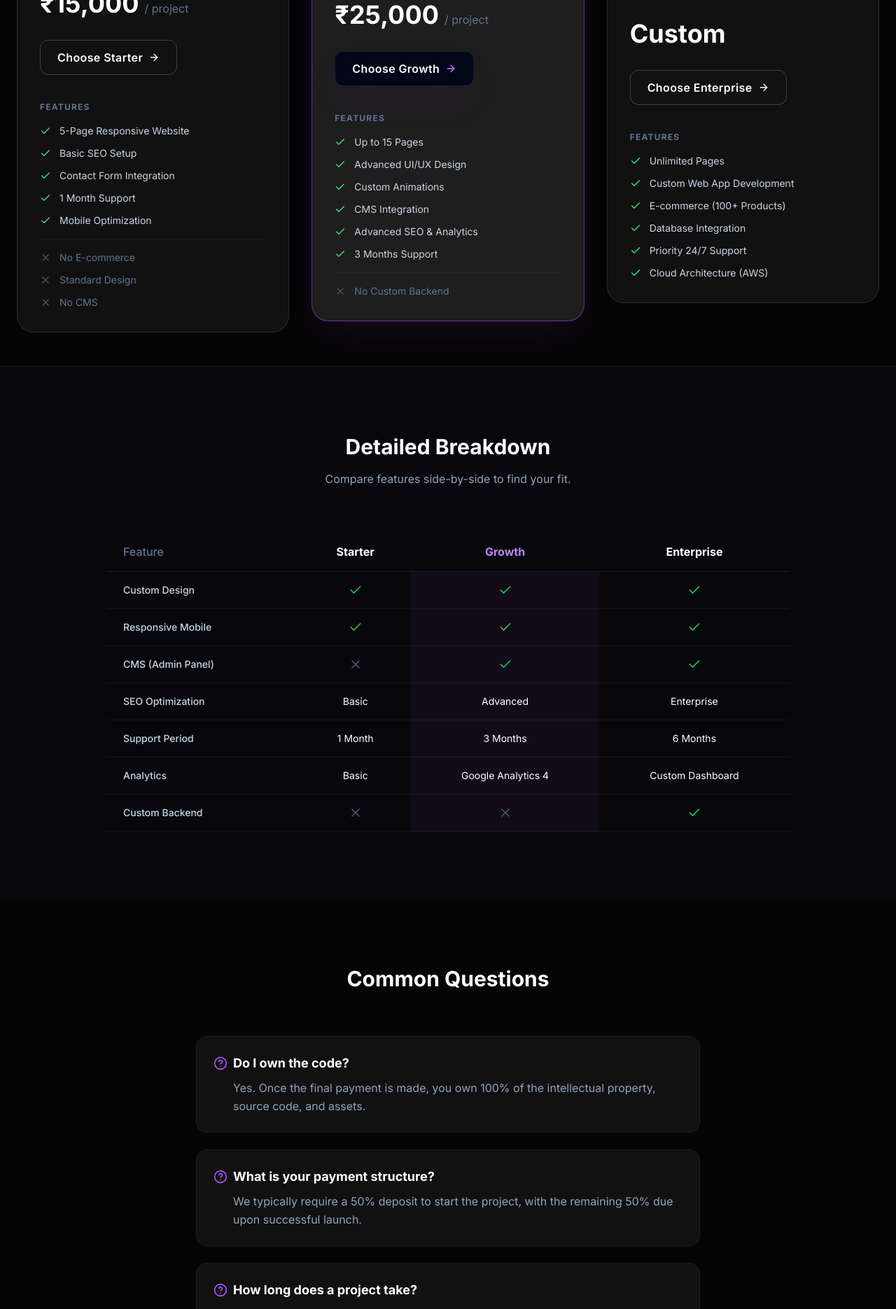
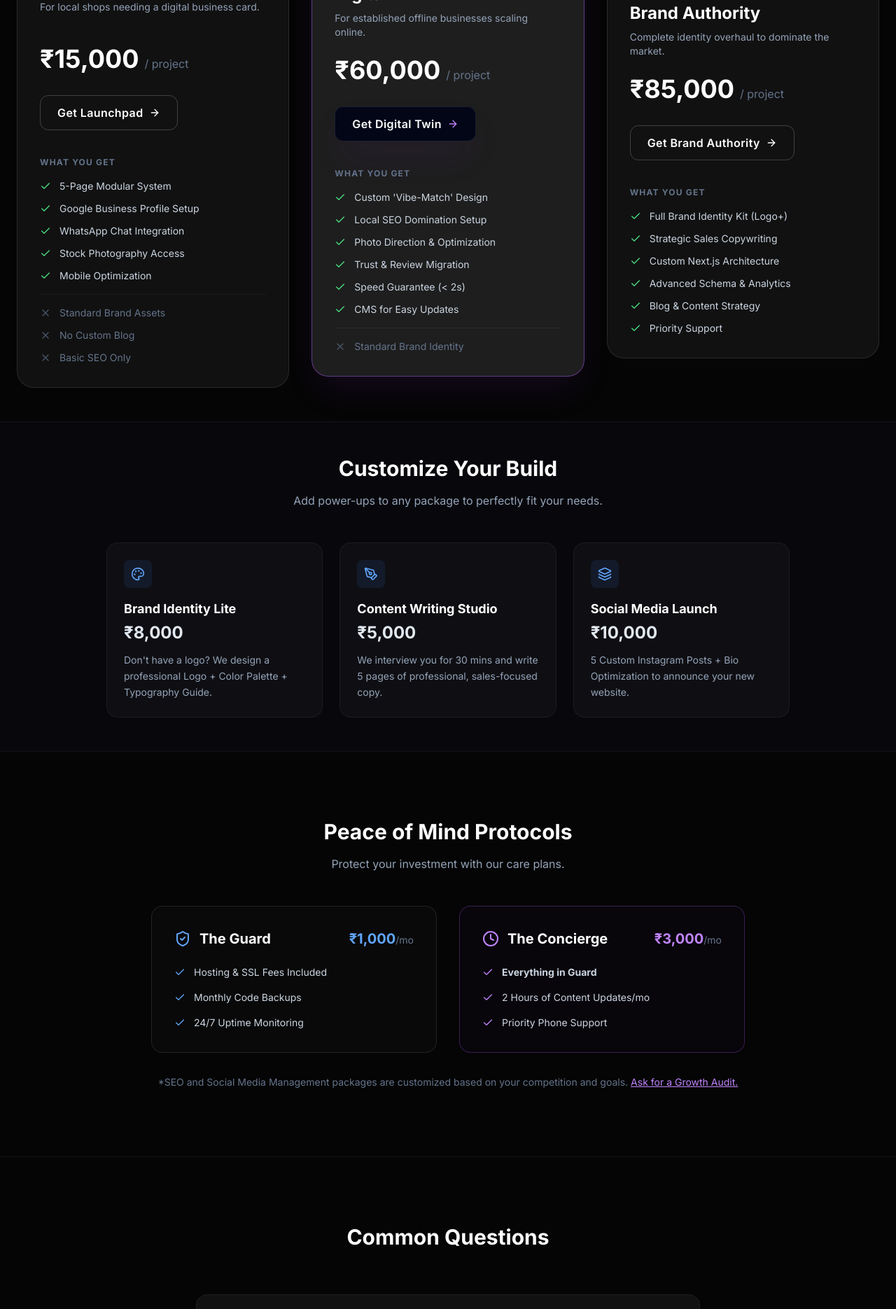
Before and after one commit to Sakib008/skylance-design, a Next.js app: page /pricing in a window 1280 px wide. Shown: the part 700-2570 px from the top of the page at 70% size. Built offline with nearby package versions, Linux system fonts and the light colour scheme.

Commit message:
fix : pricing sections and management

```diff
--- a/src/app/pricing/page.tsx
+++ b/src/app/pricing/page.tsx
@@ -1,84 +1,103 @@
 "use client";
 
 import { motion } from "framer-motion";
-import { Check, X, Zap, Crown, Sparkles, HelpCircle } from "lucide-react";
+import { Check, X, Zap, Crown, Store, HelpCircle, Palette, PenTool, Layers, ShieldCheck, Clock } from "lucide-react";
 import { CTAButton, BackgroundElements } from "@/components/ui";
 
 const pricingPlans = [
   {
-    name: "Starter",
+    name: "Launchpad",
     price: "₹15,000",
-    description:
-      "Perfect for small businesses establishing a digital footprint.",
-    icon: Sparkles,
+    description: "For local shops needing a digital business card.",
+    icon: Store,
     color: "blue",
     popular: false,
     features: [
-      "5-Page Responsive Website",
-      "Basic SEO Setup",
-      "Contact Form Integration",
-      "1 Month Support",
+      "5-Page Modular System",
+      "Google Business Profile Setup",
+      "WhatsApp Chat Integration",
+      "Stock Photography Access",
       "Mobile Optimization",
     ],
-    limitations: ["No E-commerce", "Standard Design", "No CMS"],
+    limitations: ["Standard Brand Assets", "No Custom Blog", "Basic SEO Only"],
   },
   {
-    name: "Growth",
-    price: "₹25,000",
-    description: "For businesses ready to scale and convert visitors.",
+    name: "Digital Twin",
+    price: "₹60,000",
+    description: "For established offline businesses scaling online.",
     icon: Zap,
     color: "purple",
     popular: true,
     features: [
-      "Up to 15 Pages",
-      "Advanced UI/UX Design",
-      "Custom Animations",
-      "CMS Integration",
-      "Advanced SEO & Analytics",
-      "3 Months Support",
+      "Custom 'Vibe-Match' Design",
+      "Local SEO Domination Setup",
+      "Photo Direction & Optimization",
+      "Trust & Review Migration",
+      "Speed Guarantee (< 2s)",
+      "CMS for Easy Updates",
     ],
-    limitations: ["No Custom Backend"],
+    limitations: ["Standard Brand Identity"],
   },
   {
-    name: "Enterprise",
-    price: "Custom",
-    description: "Complex applications requiring custom architecture.",
+    name: "Brand Authority",
+    price: "₹85,000",
+    description: "Complete identity overhaul to dominate the market.",
     icon: Crown,
     color: "gold",
     popular: false,
     features: [
-      "Unlimited Pages",
-      "Custom Web App Development",
-      "E-commerce (100+ Products)",
-      "Database Integration",
-      "Priority 24/7 Support",
-      "Cloud Architecture (AWS)",
+      "Full Brand Identity Kit (Logo+)",
+      "Strategic Sales Copywriting",
+      "Custom Next.js Architecture",
+      "Advanced Schema & Analytics",
+      "Blog & Content Strategy",
+      "Priority Support",
     ],
     limitations: [],
   },
 ];
 
+const addons = [
+  {
+    name: "Brand Identity Lite",
+    price: "₹8,000",
+    description: "Don't have a logo? We design a professional Logo + Color Palette + Typography Guide.",
+    icon: Palette,
+  },
+  {
+    name: "Content Writing Studio",
+    price: "₹5,000",
+    description: "We interview you for 30 mins and write 5 pages of professional, sales-focused copy.",
+    icon: PenTool,
+  },
+  {
+    name: "Social Media Launch",
+    price: "₹10,000",
+    description: "5 Custom Instagram Posts + Bio Optimization to announce your new website.",
+    icon: Layers,
+  },
+];
+
 const faqs = [
+  {
+    q: "Why don't you offer custom design in the Launchpad?",
+    a: "To keep the price accessible at ₹15,000, we use our premium 'Skylance Modular System'. It's faster and proven to convert. If you want 100% custom artistry, our Digital Twin package is perfect for you.",
+  },
+  {
+    q: "What is 'Vibe-Match' design?",
+    a: "For established offline brands, we don't just pick a theme. We visit your store (or analyze photos), pick colors from your interiors, and match your fonts to your signage so your online brand feels exactly like your offline shop.",
+  },
   {
     q: "Do I own the code?",
     a: "Yes. Once the final payment is made, you own 100% of the intellectual property, source code, and assets.",
   },
   {
     q: "What is your payment structure?",
-    a: "We typically require a 50% deposit to start the project, with the remaining 50% due upon successful launch.",
-  },
-  {
-    q: "How long does a project take?",
-    a: "A standard website takes 2-4 weeks. Complex web applications can take 6-12 weeks depending on scope.",
-  },
-  {
-    q: "Do you provide hosting?",
-    a: "We help you set up hosting (Vercel/AWS) on your own accounts so you maintain full control. We don't gatekeep your site.",
+    a: "50% upfront to reserve your slot in our development calendar. 50% upon successful launch.",
   },
 ];
 
 export default function PricingPage() {
-
   return (
     <div className="min-h-screen bg-[#050505] text-slate-200 selection:bg-purple-500/30">
       {/* ---------------- 1. HERO SECTION ---------------- */}
@@ -90,23 +109,26 @@ export default function PricingPage() {
             initial={{ opacity: 0, y: 20 }}
             animate={{ opacity: 1, y: 0 }}
           >
-            <div className="inline-flex items-center gap-2 px-3 py-1 rounded-full border border-white/10 bg-white/5 backdrop-blur-md mb-8">
-              <span className="flex h-2 w-2 rounded-full bg-green-500 animate-pulse"></span>
-              <span className="text-xs font-bold text-green-400 tracking-widest uppercase">
-                Transparent Pricing
+            {/* SCARCITY BANNER - The Final Touch */}
+            <div className="inline-flex items-center gap-2 px-4 py-2 rounded-full border border-purple-500/30 bg-purple-500/10 backdrop-blur-md mb-8">
+              <span className="relative flex h-2 w-2">
+                <span className="animate-ping absolute inline-flex h-full w-full rounded-full bg-green-400 opacity-75"></span>
+                <span className="relative inline-flex rounded-full h-2 w-2 bg-green-500"></span>
+              </span>
+              <span className="text-xs font-bold text-purple-200 tracking-wide uppercase">
+                Now Booking for February 2026
               </span>
             </div>
 
             <h1 className="text-5xl md:text-7xl font-bold text-white mb-6 tracking-tight">
-              Invest in <br className="md:hidden" />
+              Stop Buying Websites. <br className="hidden md:block" />
               <span className="text-transparent bg-clip-text bg-gradient-to-r from-purple-400 to-pink-500">
-                Performance.
+                Buy Revenue.
               </span>
             </h1>
 
             <p className="text-xl text-slate-400 max-w-2xl mx-auto leading-relaxed">
-              No hidden fees. No hourly billing surprises. Just flat-rate
-              pricing for world-class digital assets.
+              We don&apos;t sell code. We sell digital assets that build trust, authority, and sales for your business.
             </p>
           </motion.div>
         </div>
@@ -159,9 +181,7 @@ export default function PricingPage() {
                     <span className="text-4xl font-bold text-white">
                       {plan.price}
                     </span>
-                    {plan.price !== "Custom" && (
-                      <span className="text-slate-500 ml-2">/ project</span>
-                    )}
+                    <span className="text-slate-500 ml-2">/ project</span>
                   </div>
 
                   <CTAButton
@@ -169,12 +189,12 @@ export default function PricingPage() {
                     variant={isPopular ? "primary" : "outline"}
                     className="w-full justify-center mb-8"
                   >
-                    Choose {plan.name}
+                    Get {plan.name}
                   </CTAButton>
 
                   <div className="space-y-4">
                     <p className="text-xs font-bold text-slate-500 uppercase tracking-widest">
-                      Features
+                      What You Get
                     </p>
                     <ul className="space-y-3">
                       {plan.features.map((feature) => (
@@ -209,77 +229,86 @@ export default function PricingPage() {
         </div>
       </section>
 
-      {/* ---------------- 3. COMPARISON TABLE (Glass) ---------------- */}
-      <section className="py-24 border-t border-white/5 bg-[#08080C]">
-        <div className="container mx-auto px-6 max-w-5xl">
-          <div className="text-center mb-16">
-            <h2 className="text-3xl font-bold text-white mb-4">
-              Detailed Breakdown
-            </h2>
-            <p className="text-slate-400">
-              Compare features side-by-side to find your fit.
-            </p>
+      {/* ---------------- 3. POWER-UPS SECTION (ADD-ONS) ---------------- */}
+      <section className="py-12 relative z-10 bg-[#08080C] border-t border-white/5">
+         <div className="container mx-auto px-6 max-w-5xl">
+            <div className="text-center mb-12">
+               <h2 className="text-3xl font-bold text-white mb-4">Customize Your Build</h2>
+               <p className="text-slate-400">Add power-ups to any package to perfectly fit your needs.</p>
+            </div>
+
+            <div className="grid md:grid-cols-3 gap-6">
+               {addons.map((addon, i) => (
+                  <motion.div
+                     key={addon.name}
+                     initial={{ opacity: 0, y: 10 }}
+                     whileInView={{ opacity: 1, y: 0 }}
+                     transition={{ delay: i * 0.1 }}
+                     className="p-6 rounded-2xl bg-white/[0.03] border border-white/5 hover:bg-white/[0.05] transition-colors"
+                  >
+                     <div className="w-10 h-10 rounded-lg bg-blue-500/10 text-blue-400 flex items-center justify-center mb-4">
+                        <addon.icon className="w-5 h-5" />
+                     </div>
+                     <h3 className="text-lg font-bold text-white mb-1">{addon.name}</h3>
+                     <p className="text-2xl font-bold text-slate-200 mb-3">{addon.price}</p>
+                     <p className="text-sm text-slate-400 leading-relaxed">{addon.description}</p>
+                  </motion.div>
+               ))}
+            </div>
+         </div>
+      </section>
+
+      {/* ---------------- 4. MAINTENANCE PROTOCOLS (New Section) ---------------- */}
+      <section className="py-24 relative bg-[#050505] border-t border-white/5">
+        <div className="container mx-auto px-6 max-w-4xl">
+           <div className="text-center mb-12">
+              <h2 className="text-3xl font-bold text-white mb-4">Peace of Mind Protocols</h2>
+              <p className="text-slate-400">Protect your investment with our care plans.</p>
+           </div>
+
+          <div className="grid md:grid-cols-2 gap-8">
+            {/* Basic Plan */}
+            <div className="p-8 rounded-2xl border border-white/10 bg-white/[0.02]">
+              <div className="flex justify-between items-center mb-6">
+                <div className="flex items-center gap-3">
+                    <ShieldCheck className="w-6 h-6 text-blue-400"/>
+                    <h4 className="text-xl font-bold text-white">The Guard</h4>
+                </div>
+                <span className="text-blue-400 font-bold text-xl">₹1,000<span className="text-sm text-slate-500 font-normal">/mo</span></span>
+              </div>
+              <ul className="space-y-4 text-sm text-slate-300">
+                <li className="flex gap-3"><Check className="w-4 h-4 text-blue-400 mt-0.5"/> Hosting & SSL Fees Included</li>
+                <li className="flex gap-3"><Check className="w-4 h-4 text-blue-400 mt-0.5"/> Monthly Code Backups</li>
+                <li className="flex gap-3"><Check className="w-4 h-4 text-blue-400 mt-0.5"/> 24/7 Uptime Monitoring</li>
+              </ul>
+            </div>
+
+            {/* Pro Plan */}
+            <div className="p-8 rounded-2xl border border-purple-500/30 bg-purple-900/5">
+              <div className="flex justify-between items-center mb-6">
+                <div className="flex items-center gap-3">
+                    <Clock className="w-6 h-6 text-purple-400"/>
+                    <h4 className="text-xl font-bold text-white">The Concierge</h4>
+                </div>
+                <span className="text-purple-400 font-bold text-xl">₹3,000<span className="text-sm text-slate-500 font-normal">/mo</span></span>
+              </div>
+              <ul className="space-y-4 text-sm text-slate-300">
+                <li className="flex gap-3"><Check className="w-4 h-4 text-purple-400 mt-0.5"/> <strong>Everything in Guard</strong></li>
+                <li className="flex gap-3"><Check className="w-4 h-4 text-purple-400 mt-0.5"/> 2 Hours of Content Updates/mo</li>
+                <li className="flex gap-3"><Check className="w-4 h-4 text-purple-400 mt-0.5"/> Priority Phone Support</li>
+              </ul>
+            </div>
           </div>
 
-          <div className="overflow-x-auto">
-            <table className="w-full text-left border-collapse">
-              <thead>
-                <tr className="border-b border-white/10">
-                  <th className="py-4 px-6 text-slate-500 font-medium">
-                    Feature
-                  </th>
-                  <th className="py-4 px-6 text-white font-bold text-center">
-                    Starter
-                  </th>
-                  <th className="py-4 px-6 text-purple-400 font-bold text-center">
-                    Growth
-                  </th>
-                  <th className="py-4 px-6 text-white font-bold text-center">
-                    Enterprise
-                  </th>
-                </tr>
-              </thead>
-              <tbody className="text-sm">
-                {[
-                  ["Custom Design", true, true, true],
-                  ["Responsive Mobile", true, true, true],
-                  ["CMS (Admin Panel)", false, true, true],
-                  ["SEO Optimization", "Basic", "Advanced", "Enterprise"],
-                  ["Support Period", "1 Month", "3 Months", "6 Months"],
-                  [
-                    "Analytics",
-                    "Basic",
-                    "Google Analytics 4",
-                    "Custom Dashboard",
-                  ],
-                  ["Custom Backend", false, false, true],
-                ].map((row, i) => (
-                  <tr
-                    key={i}
-                    className="border-b border-white/5 hover:bg-white/[0.02]"
-                  >
-                    <td className="py-4 px-6 text-slate-300 font-medium">
-                      {row[0]}
-                    </td>
-                    <td className="py-4 px-6 text-center text-slate-400">
-                      {renderCell(row[1])}
-                    </td>
-                    <td className="py-4 px-6 text-center text-slate-400 bg-purple-500/5">
-                      {renderCell(row[2])}
-                    </td>
-                    <td className="py-4 px-6 text-center text-slate-400">
-                      {renderCell(row[3])}
-                    </td>
-                  </tr>
-                ))}
-              </tbody>
-            </table>
-          </div>
+          <p className="mt-8 text-center text-sm text-slate-500">
+            *SEO and Social Media Management packages are customized based on your competition and goals.
+            <a href="/contact" className="text-purple-400 hover:text-purple-300 underline ml-1 cursor-pointer">Ask for a Growth Audit.</a>
+          </p>
         </div>
       </section>
 
-      {/* ---------------- 4. FAQ SECTION ---------------- */}
-      <section className="py-24 relative">
+      {/* ---------------- 5. FAQ SECTION ---------------- */}
+      <section className="py-24 relative border-t border-white/5">
         <div className="container mx-auto px-6 max-w-3xl">
           <div className="text-center mb-16">
             <h2 className="text-3xl font-bold text-white mb-4">
@@ -304,26 +333,19 @@ export default function PricingPage() {
         </div>
       </section>
 
-      {/* ---------------- 5. FINAL CTA ---------------- */}
+      {/* ---------------- 6. FINAL CTA ---------------- */}
       <section className="py-32 text-center relative overflow-hidden">
         <div className="absolute inset-0 bg-gradient-to-t from-purple-900/20 to-transparent pointer-events-none" />
         <div className="container mx-auto px-6 relative z-10">
           <h2 className="text-4xl md:text-6xl font-bold text-white mb-8">
-            Stop leaving money <br /> on the table.
+            Your competitors are already online. <br />
+            <span className="text-purple-400">Catch up today.</span>
           </h2>
           <CTAButton href="/contact" variant="white" size="lg">
-            Get Your Free Quote
+            Start Project
           </CTAButton>
         </div>
       </section>
     </div>
   );
 }
-
-// Helper to render table cells (Check, X, or Text)
-function renderCell(value: string | boolean) {
-  if (value === true)
-    return <Check className="w-5 h-5 text-green-500 mx-auto" />;
-  if (value === false) return <X className="w-5 h-5 text-slate-600 mx-auto" />;
-  return <span className="text-white">{value}</span>;
-}
```
